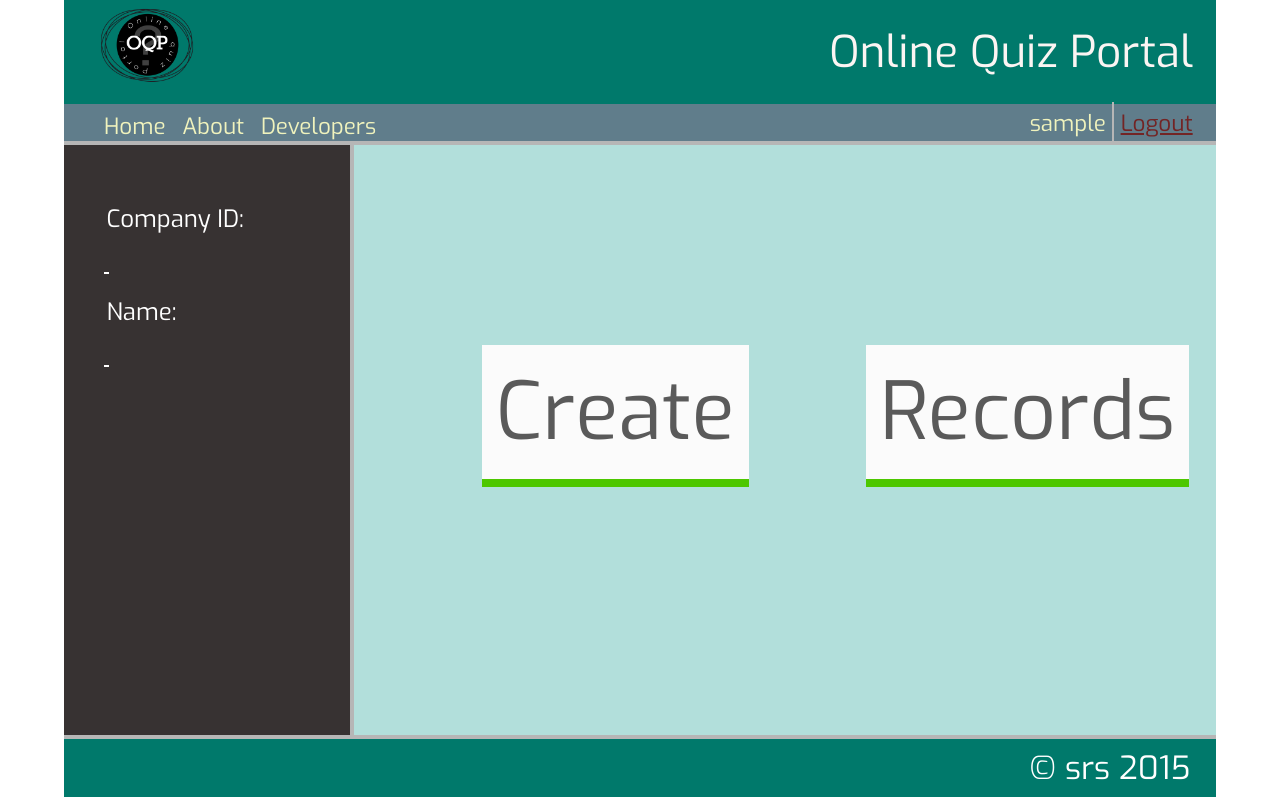
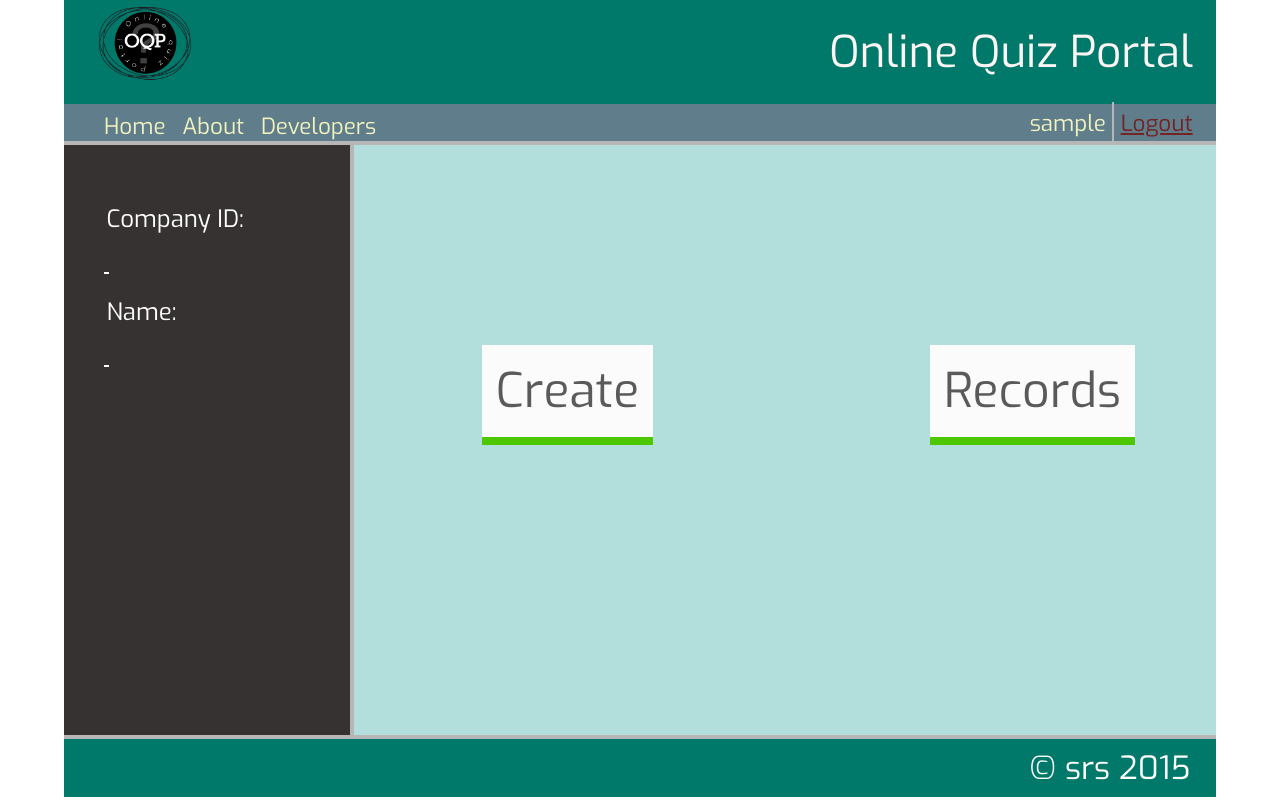
Before and after one commit to rv1996/Online_quiz_portal, a PHP site: page /page2.php in a window 1280 px wide. Run offline with PHP 8.4, Linux system fonts and the light colour scheme; the visitor is signed in with stand-in values (Sample User, id 1).

Commit message:
company dashboard changed,changes in how to display no of questions, way to create max marks for particular exam changed

```diff
--- a/Page-heading.php
+++ b/Page-heading.php
@@ -1,6 +1,6 @@
 <link href='https://fonts.googleapis.com/css?family=Exo:400,300' rel='stylesheet' type='text/css'>
 <div>
-  <img src="OQP.png"  style="float:left;width:13%;margin:.7%"></img>
+  <img src="OQP.png"  style="float:left;width:13%;margin:.5%"></img>
 
   <div style="background:#00796B;color:#FBF5F3;width:100%;height:auto;font-size:5.5vmin;padding:2%;
   text-align:right;min-width:400px;margin:auto;">
--- a/company_dashboard.php
+++ b/company_dashboard.php
@@ -20,8 +20,8 @@
 	include 'company-profile.php';
 	?>
 	<div id="section">
-	<div id="card1" onclick="createExam()" style="top:33%;font-size:10vmin">Create</div>
-    <div id="card2" onclick="details()" style="top:33%;font-size:10vmin">Records</div>
+	<div id="card1" onClick="createExam()" style="top:33%;font-size:6vmin">Create</div>
+    <div id="card2" onClick="details()" style="top:33%;left:45vw;font-size:6vmin">Records</div>
     </div>
 
 
```
Also changed, not shown: exam-info.php (+4 -3 lines), exam-instructions.php (+4 -4 lines), score-calculator.php (+7 -3 lines).
